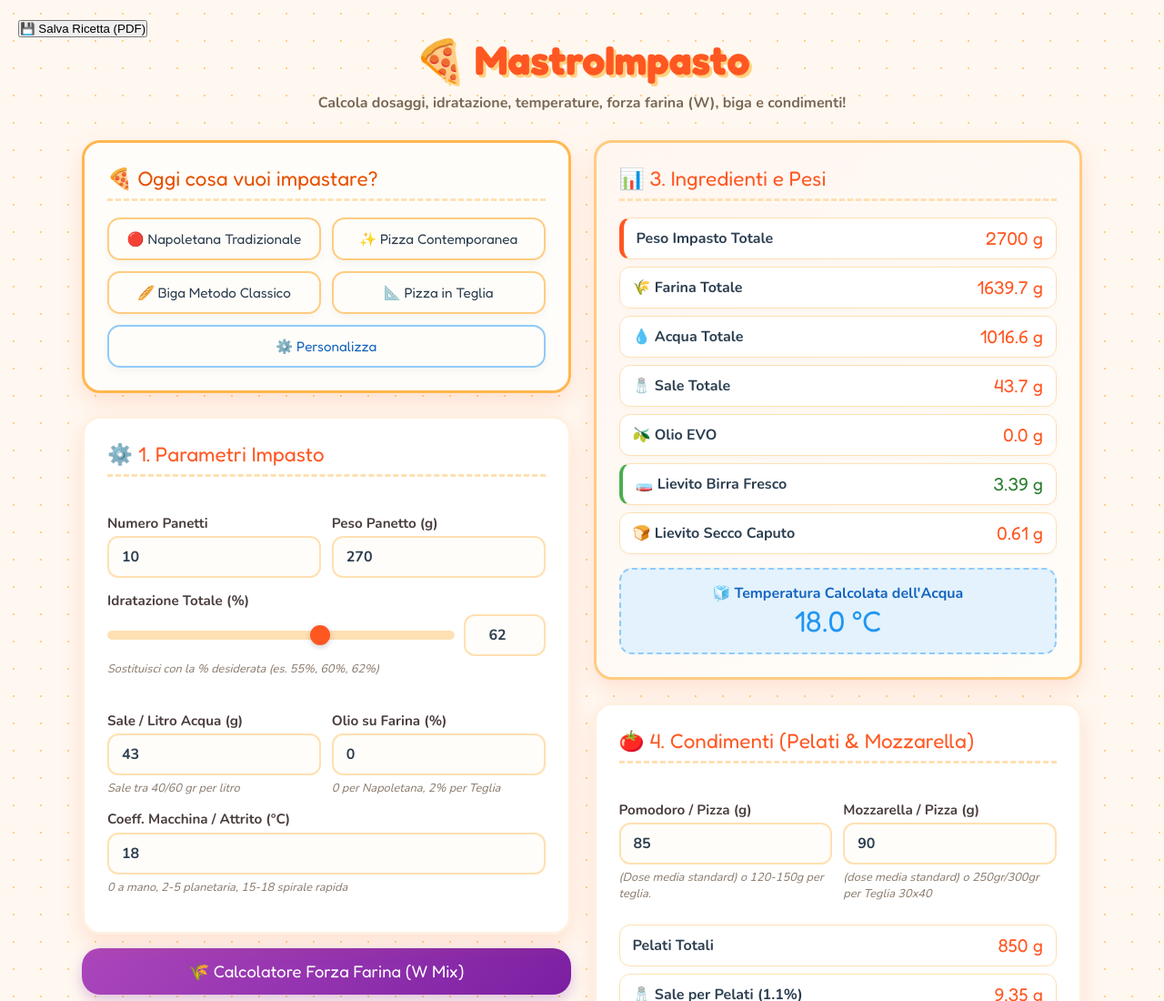
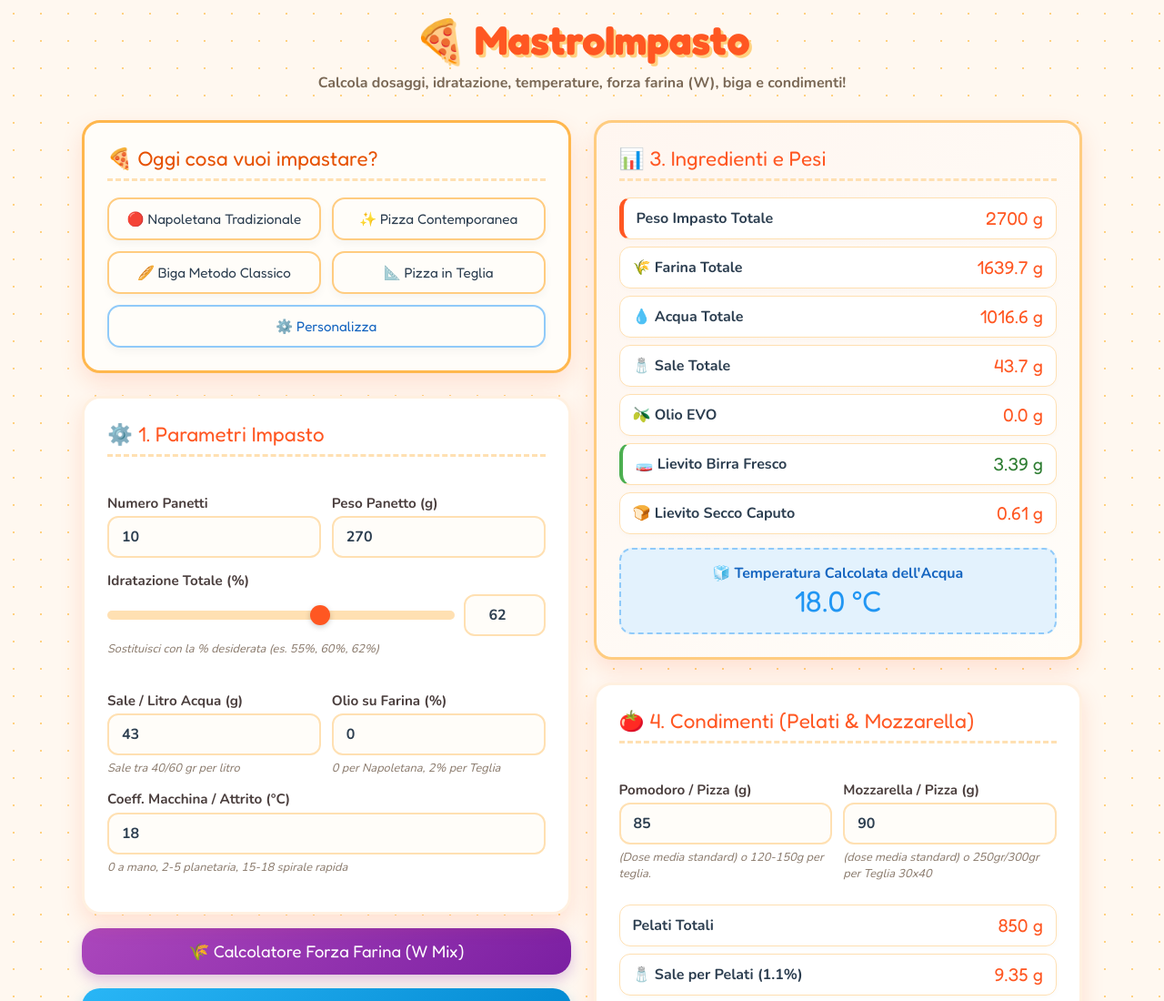
Before and after one commit to CalPizza-dotcom/Mastro-Impasto, a plain HTML site: page index.html in a window 1280 px wide. Shown: the top 1100 px of the page at 91% size. Drawn offline with nearby package versions, Linux system fonts and the light colour scheme.

Commit message:
Update index.html

```diff
--- a/index.html
+++ b/index.html
@@ -4,8 +4,6 @@
   <meta charset="UTF-8" />
   <meta name="viewport" content="width=device-width, initial-scale=1.0" />
   <title>🍕 MastroImpasto</title>
-
-  <button id="btn-salva-ricetta">💾 Salva Ricetta (PDF)</button>
 
   <!-- Google Fonts -->
   <link rel="preconnect" href="https://fonts.googleapis.com">
```
